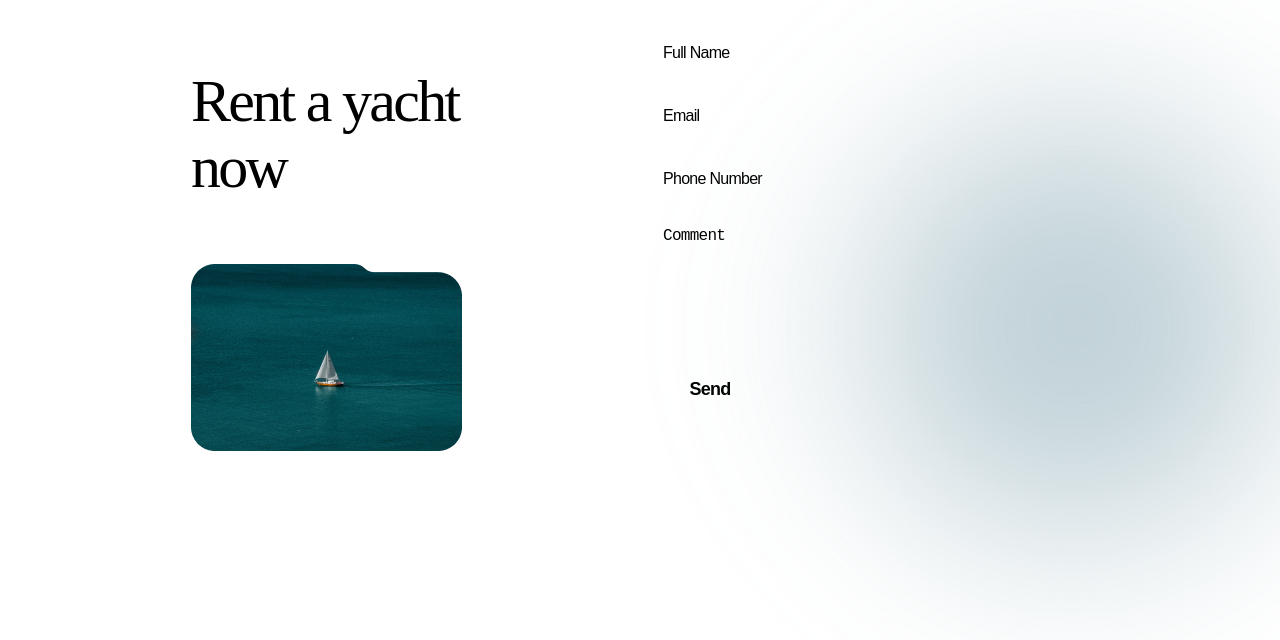
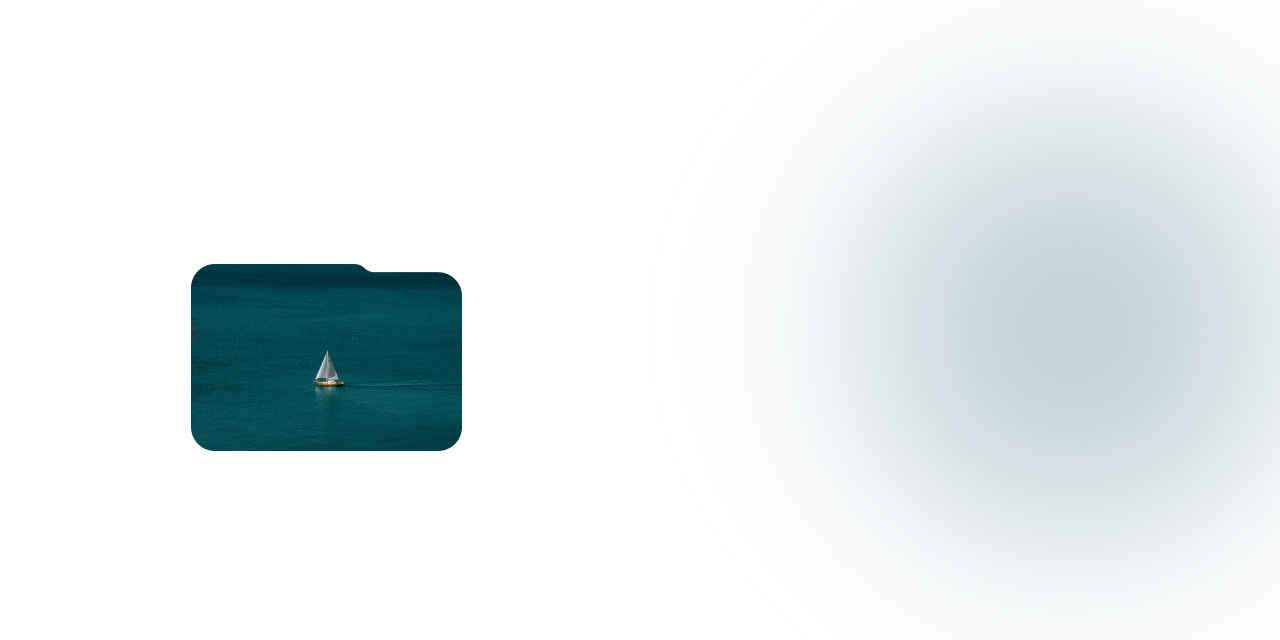
Before and after one commit to VladyslavKshenin/RTFM_project_team, a website: page rent.html in a window 1280 px wide. Drawn offline with Linux system fonts and the light colour scheme; files that its build step writes are made by us from their sources; files whose address does not match are found by name.

Commit message:
remade rent

```diff
--- a/src/css/rent.css
+++ b/src/css/rent.css
@@ -4,7 +4,7 @@
 
 @media only screen and (min-width: 320px) {
     .rent-yacht-heading {
-        color: var(--white-cl);
+        color: white;
         font-size: 36px;
         font-weight: 500;
         line-height: 1.1;
@@ -24,10 +24,10 @@
         background-color: inherit;
         border: 0;
         outline: 0;
-        border-bottom: 1px solid var(--white-cl);
+        border-bottom: 1px solid white;
         width: 100%;
         height: 35px;
-        color: var(--white-cl);
+        color: white;
     }
 
     .rent-yacht-input::placeholder,
@@ -36,7 +36,7 @@
         font-weight: 500;
         line-height: 1.2;
         letter-spacing: -0.045em;
-        color: var(--white-cl);
+        color: white;
     }
 
     .rent-yacht-textarea {
@@ -46,8 +46,8 @@
         resize: none;
         border: 0;
         outline: 0;
-        border-bottom: 1px solid var(--white-cl);
-        color: var(--white-cl);
+        border-bottom: 1px solid white;
+        color: white;
     }
 
     .rent-yacht-send-button {
@@ -58,16 +58,16 @@
         justify-content: center;
         align-items: center;
         border-radius: 60px;
-        border: 1px solid var(--white-cl);
+        border: 1px solid white;
         font-size: 18px;
         font-weight: 700;
         margin-top: 24px;
-        color: var(--white-cl);
+        color: white;
         background-color: inherit;
     }
 
     .send-arrows-icon {
-        fill: var(--white-cl);
+       fill: white;
         margin-left: 16px;
     }
 
@@ -145,11 +145,11 @@
     }
 
     .icon-modal {
-        stroke: var(--white-cl);
+        stroke: white;
     }
 
     .modal-heading {
-        color: var(--white-cl);
+        color: white;
         width: 282px;
         height: 29px;
         font-size: 24px;
@@ -160,7 +160,7 @@
     }
 
     .modal-p {
-        color: var(--white-cl);
+        color: white;
         width: 287px;
         height: 100px;
         font-size: 14px;
@@ -194,7 +194,7 @@
     .rent-yacht-heading {
         width: 287px;
         height: 132px;
-        color: var(--white-cl);
+        color: white;
         font-size: 60px;
         font-weight: 500;
         line-height: 1.1;
@@ -226,10 +226,10 @@
         background-color: inherit;
         border: 0;
         outline: 0;
-        border-bottom: 1px solid var(--white-cl);
+        border-bottom: 1px solid white;
         width: 364px;
         height: 35px;
-        color: var(--white-cl);
+        color: white;
     }
 
     .rent-yacht-textarea {
@@ -239,8 +239,8 @@
         resize: none;
         border: 0;
         outline: 0;
-        border-bottom: 1px solid var(--white-cl);
-        color: var(--white-cl);
+        border-bottom: 1px solid white;
+        color: white;
     }
 
     .rent-yacht-send-button {
@@ -251,13 +251,13 @@
         justify-content: center;
         align-items: center;
         border-radius: 60px;
-        border: 1px solid var(--white-cl);
+        border: 1px solid white;
         font-size: 18px;
         font-weight: 700;
         line-height: 1.5;
         letter-spacing: -0.045em;
         margin-top: 32px;
-        color: var(--white-cl);
+        color: white;
         background-color: inherit;
     }
 
@@ -267,11 +267,11 @@
         font-weight: 500;
         line-height: 1.2;
         letter-spacing: -0.045em;
-        color: var(--white-cl);
+        color: white;
     }
 
     .send-arrows-icon {
-        fill: var(--white-cl);
+        fill: white;
         margin-left: 16px;
     }
 
@@ -335,11 +335,11 @@
     }
 
     .icon-modal {
-        stroke: var(--white-cl);
+        stroke: white;
     }
 
     .modal-heading {
-        color: var(--white-cl);
+        color: white;
         width: 282px;
         height: 38px;
         font-size: 32px;
@@ -350,7 +350,7 @@
     }
 
     .modal-p {
-        color: var(--white-cl);
+        color: white;
         width: 442px;
         height: 88px;
         font-size: 16px;
@@ -377,7 +377,7 @@
     .rent-yacht-heading {
         width: 282px;
         height: 132px;
-        color: var(--white-cl);
+        color: white;
         font-size: 60px;
         font-weight: 500;
         line-height: 1.1;
@@ -409,10 +409,10 @@
         background-color: inherit;
         border: 0;
         outline: 0;
-        border-bottom: 1px solid var(--white-cl);
+        border-bottom: 1px solid white;
         width: 443px;
         height: 35px;
-        color: var(--white-cl);
+        color: white;
     }
 
     .rent-yacht-input::placeholder,
@@ -421,7 +421,7 @@
         font-weight: 500;
         line-height: 1.2;
         letter-spacing: -0.045em;
-        color: var(--white-cl);
+        color: white;
     }
 
     .rent-yacht-textarea {
@@ -431,8 +431,8 @@
         resize: none;
         border: 0;
         outline: 0;
-        border-bottom: 1px solid var(--white-cl);
-        color: var(--white-cl);
+        border-bottom: 1px solid white;
+        color: white;
     }
 
     .rent-yacht-send-button {
@@ -443,18 +443,18 @@
         justify-content: center;
         align-items: center;
         border-radius: 60px;
-        border: 1px solid var(--white-cl);
+        border: 1px solid white;
         font-size: 18px;
         font-weight: 700;
         line-height: 1.1;
         letter-spacing: -0.045em;
         margin-top: 64px;
-        color: var(--white-cl);
+        color: white;
         background-color: inherit;
     }
 
     .send-arrows-icon {
-        fill: var(--white-cl);
+        fill: white;
         margin-left: 16px;
     }
 
@@ -518,11 +518,11 @@
     }
 
     .icon-modal {
-        stroke: var(--white-cl);
+        stroke: white;
     }
 
     .modal-heading {
-        color: var(--white-cl);
+        color: white;
         width: 282px;
         height: 38px;
         font-size: 32px;
@@ -533,7 +533,7 @@
     }
 
     .modal-p {
-        color: var(--white-cl);
+        color: white;
         width: 442px;
         height: 88px;
         font-size: 16px;
```
Also changed, not shown: src/partials/rent.html (+1 -1 lines), src/img/rent/img-yaht@1x.jpg (renamed from src/img/rent/img-yaht@1.jpg).
